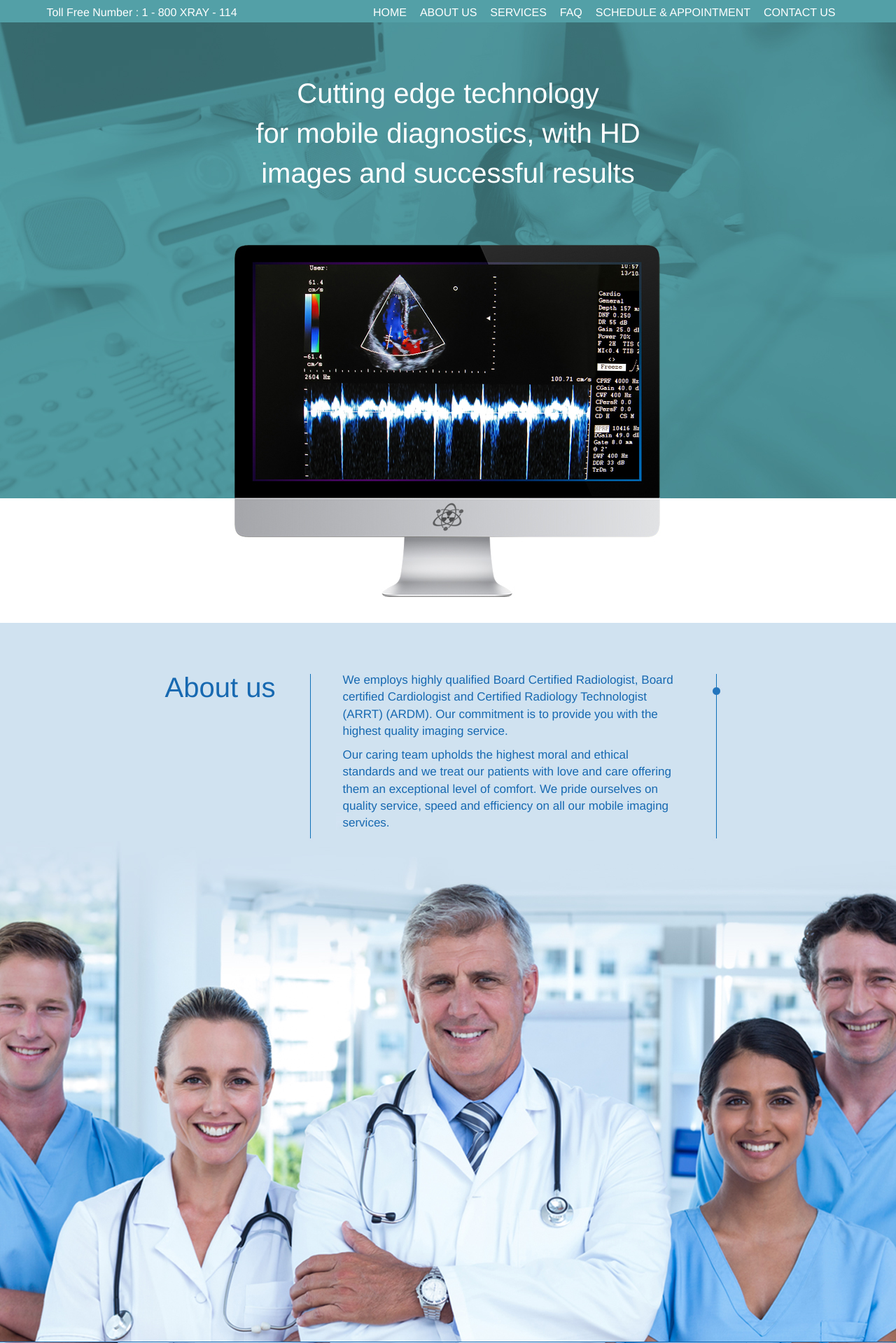
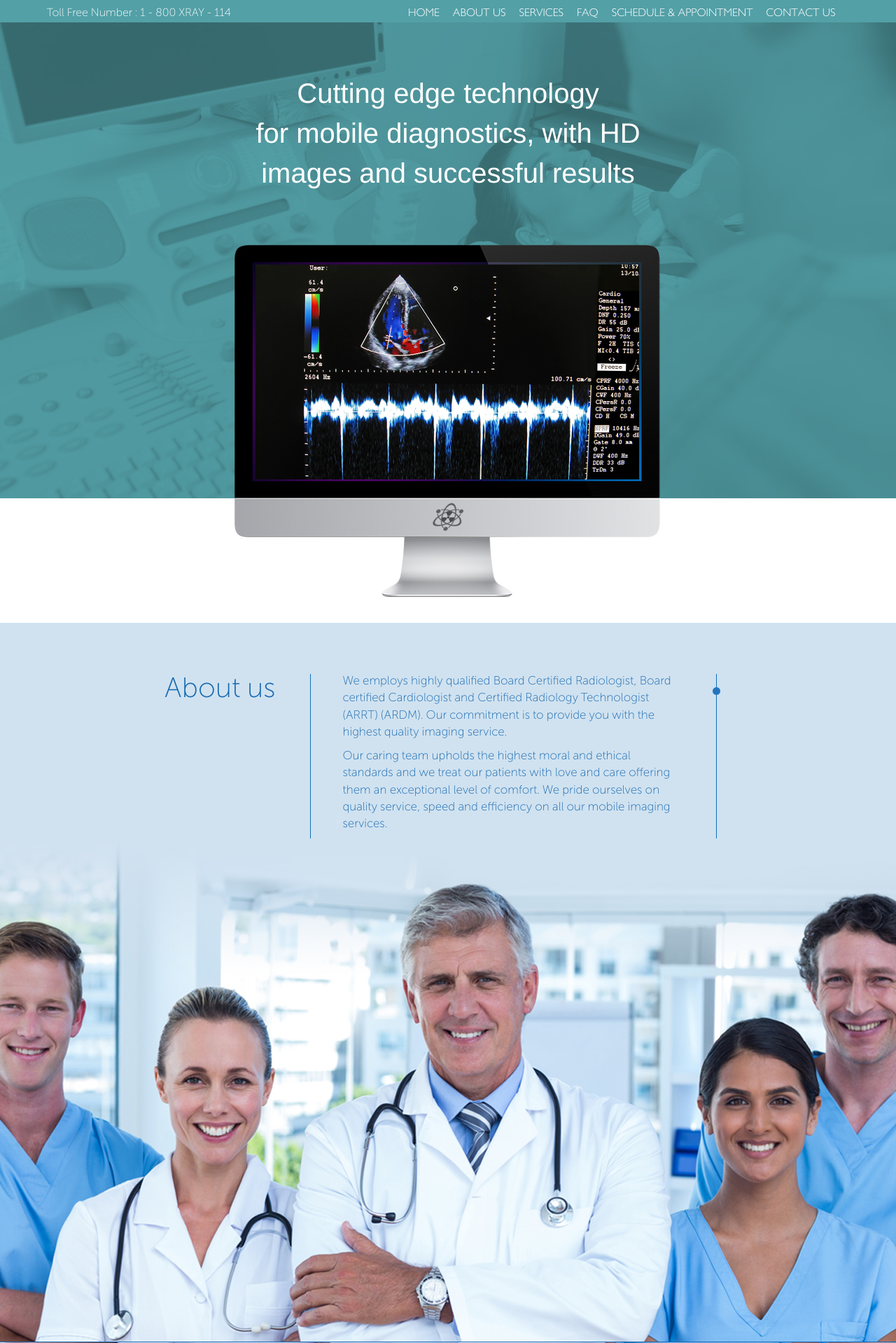
Before and after one commit to juankp3/aris, a PHP site: page / in a window 1280 px wide. Shown: the part 130-2049 px from the top of the page at 70% size. Run offline with PHP 8.4, Linux system fonts and the light colour scheme.

Commit message:
home listo

```diff
--- a/css/style_dev.css
+++ b/css/style_dev.css
@@ -1,8 +1,14 @@
 @font-face {
-    font-family: 'Museo Sans Cyrl 100';
+    font-family: 'MuseoSansCyrl100';
     font-style: normal;
     font-weight: normal;
     src: local('Museo Sans Cyrl 100'), url('../fonts/MuseoSans/MuseoSansCyrl.woff') format('woff');
+}
+@font-face {
+    font-family: 'GillSansLight';
+    font-style: normal;
+    font-weight: normal;
+    src: local('GillSans Light'), url('../fonts/GillSansLight/GillSansLight.woff') format('woff');
 }
 
 .row{
@@ -70,12 +76,14 @@ section.navegation div.address{
 	font-size: 16px;
 	margin-top: 7px;
 	float: left;
+            font-family: 'MuseoSansCyrl100';
 }
 
 section.navegation nav{
 	float: right;
 	margin-right: 20px;
 	margin-top: 7px;
+            font-family: 'GillSansLight';
 }
 section.navegation nav ul{
 	list-style: none;
@@ -119,6 +127,7 @@ section.about{
 	min-height: 1028px;
 	background-repeat: no-repeat;
 	background-position: center top;
+            font-family: "MuseoSansCyrl100";
 }
 
 section.about .row{
@@ -151,6 +160,7 @@ section.services{
 	height: 940px;
 	background-size: 100% 100%;
     	background-repeat: no-repeat;
+            font-family: 'MuseoSansCyrl100';
 }
 section.services h1{
 	color: #FFF;
@@ -171,7 +181,8 @@ section.services #content_text_service div{
 
 
 #imgs_service{
-	height: 585px;
+	/*height: 585px;*/
+            text-align: center;
 }
 #imgs_service ul{
 	list-style: none;
@@ -212,6 +223,7 @@ section.faq{
 	padding-left: 30px;
 	padding-top: 15px;
 	padding-bottom: 15px;
+            font-family: 'MuseoSansCyrl100';
 }
 #social_footer{
 	display: inline-block;
@@ -248,3 +260,9 @@ section.faq{
    width: 1147px;
   }
 }
+
+@media (max-width: 1000px){
+ #imgs_service img{
+   width: 80%;
+  }
+}
```
Also changed, not shown: fonts/GillSansLight/GillSansLight.woff (added), 1 other file.
